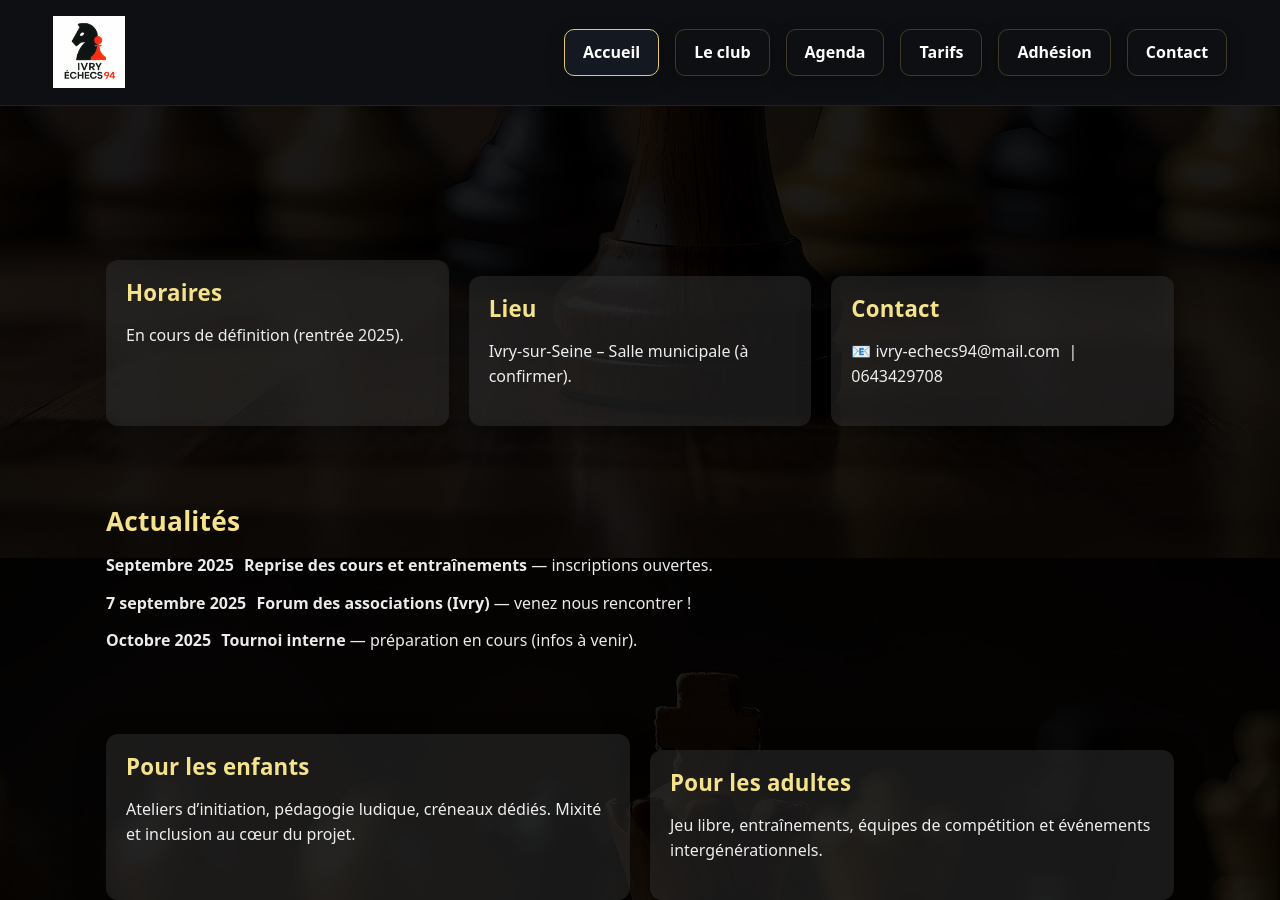
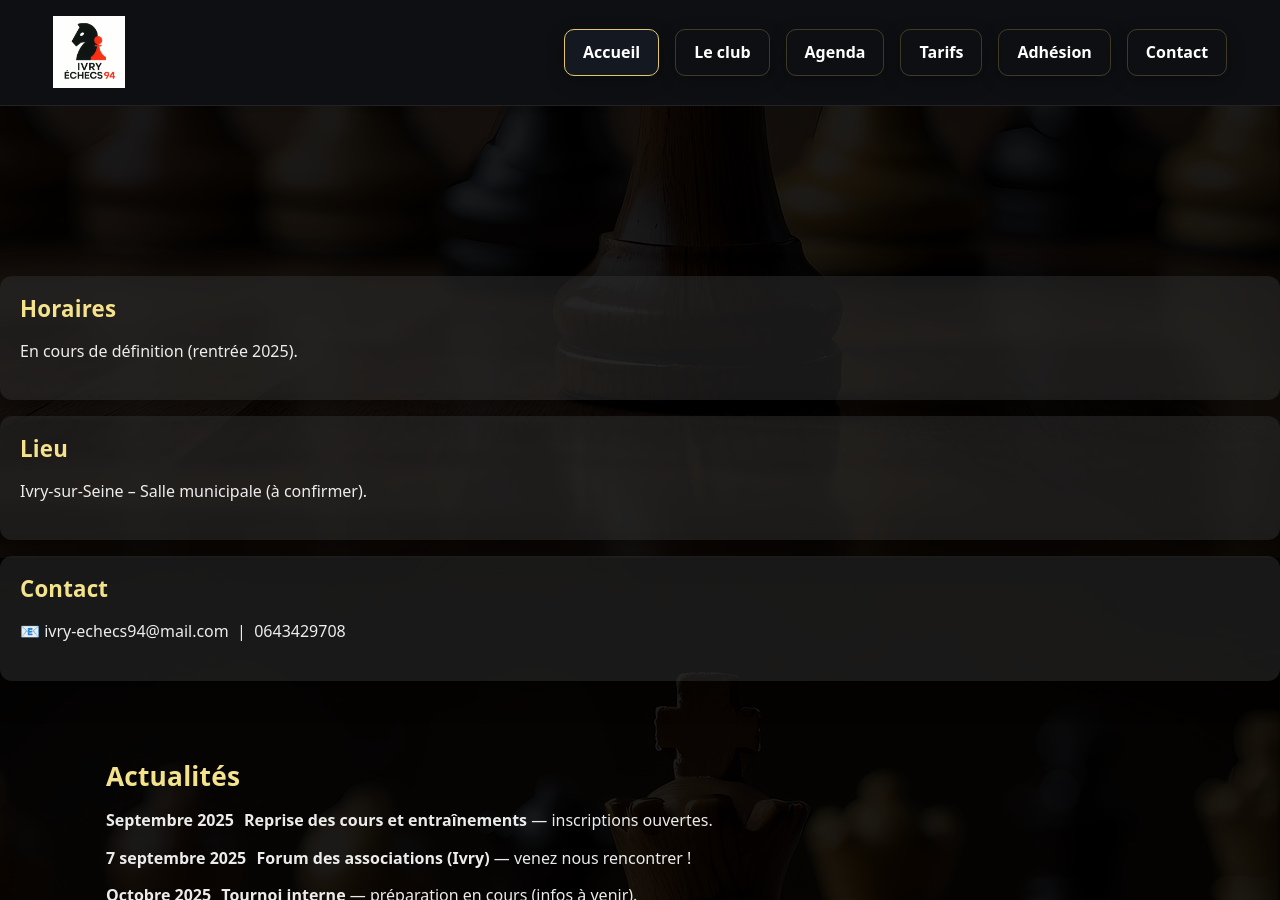
Before and after one commit to Nelwyn64/ivry-echecs-94, a Jekyll site: the page built from index.html, in a window 1280 px wide and 900 px high, scrolled down 402 px. Built offline with Jekyll 4.4.1, drawn with Linux system fonts in a browser that asks for light colours.

Commit message:
Update Pages du site “accueil”

```diff
--- a/index.html
+++ b/index.html
@@ -22,7 +22,7 @@ lead: ""
 </section>
 
 <section>
-  <div class="container grid cols-3">
+
     <div class="card">
       <h3>Horaires</h3>
       <p>En cours de définition (rentrée 2025).</p>
```
